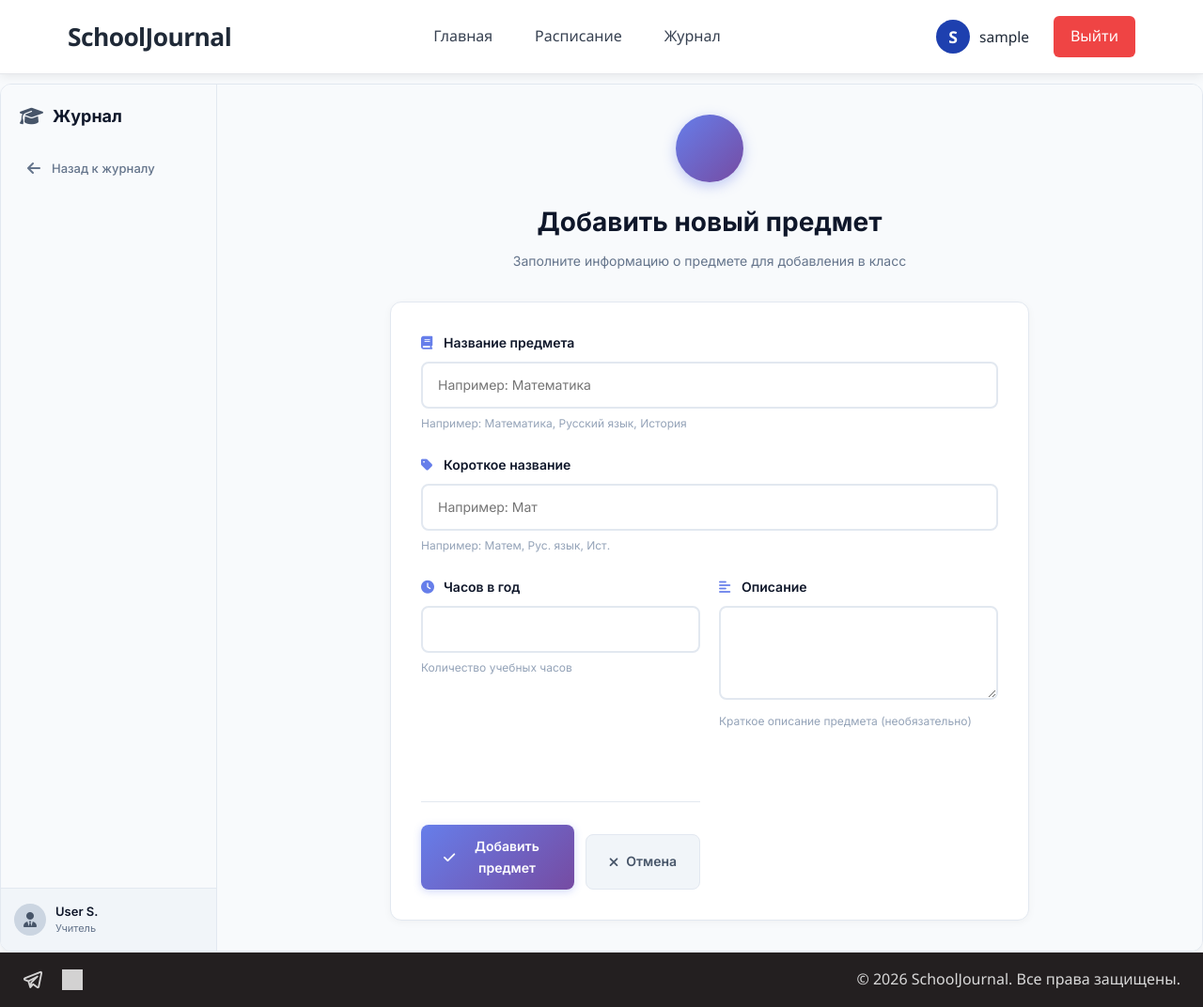
After one commit to AYAdesuka/SchoolJournal, a Django app: page /add-subject/ in a window 1280 px wide. The commit adds this page. Shown: the whole page at 94% size. Run offline with Django 5.2, Linux system fonts and the light colour scheme; a user stored in the database is signed in; tables that the repository leaves empty hold one stand-in row (values such as "Sample post"); grey boxes are pictures that could not be loaded.

Commit message:
last upd

```diff
--- a/main/forms.py
+++ b/main/forms.py
@@ -2,7 +2,9 @@ from django import forms
 from django.contrib.auth.forms import UserCreationForm, AuthenticationForm
 from django.core.exceptions import ValidationError
 import re
-from .models import CustomUser
+from accounts.models import CustomUser
+from journal.models import Subject
+
 
 class RegistrationForm(UserCreationForm):
     full_name = forms.CharField(label = 'ФИО', max_length = 150)
@@ -50,3 +52,16 @@ class RegistrationForm(UserCreationForm):
 class LoginForm(AuthenticationForm):
     username = forms.CharField(label='Логин', max_length=150)
     password = forms.CharField(label='Пароль', widget=forms.PasswordInput)
+
+
+class SubjectForm(forms.ModelForm):
+    class Meta:
+        model = Subject
+        fields = ['subject_name', 'short_name', 'description', 'hours_per_year', 'is_required']
+        widgets = {
+            'subject_name': forms.TextInput(attrs={'class': 'form-control', 'placeholder': 'Например: Математика'}),
+            'short_name': forms.TextInput(attrs={'class': 'form-control', 'placeholder': 'Например: Мат'}),
+            'description': forms.Textarea(attrs={'class': 'form-control', 'rows': 3}),
+            'hours_per_year': forms.NumberInput(attrs={'class': 'form-control'}),
+            'is_required': forms.CheckboxInput(attrs={'class': 'form-check-input'}),
+        }
--- a/main/urls.py
+++ b/main/urls.py
@@ -12,4 +12,6 @@ urlpatterns = [
     path('schedule/<int:class_id>/', views.class_schedule, name='class_schedule'),
     path('class/<int:class_id>/settings/', views.class_settings, name='class_settings'),
     path('class/<int:class_id>/student/<int:student_id>/delete/', views.delete_student, name='delete_student'),
+    path('add-subject/', views.add_subject, name='add_subject'),
+    path('class/<int:class_id>/add-subject/', views.add_subject_to_class, name='add_subject_to_class')
 ]
--- a/main/views.py
+++ b/main/views.py
@@ -4,6 +4,8 @@ from django.shortcuts import render, get_object_or_404, redirect
 from django.http import HttpResponseForbidden
 from django.db.models import Q
 from datetime import date
+from .forms import SubjectForm
+
 
 from accounts.models import CustomUser
 from journal.models import SchoolClass, Enrollment, GradeBook, Grade, Subject, Schedule
@@ -12,7 +14,7 @@ def home(request):
     school_class = SchoolClass.objects.first()
     context = {
         'school_class': school_class,
-        'students_count': CustomUser.objects.filter(role='студент').count(),
+        'students_count': CustomUser.objects.count(),
         'classes_count': SchoolClass.objects.count(),
         'teachers_count': CustomUser.objects.filter(role='учитель').count(),
     }
@@ -84,6 +86,7 @@ def class_gradebook(request, class_id=None):
         avg_grade = 0.0
 
     context = {
+
         'my_classes': my_classes,
         'school_class': school_class,
         'enrollments': enrollments,
@@ -225,3 +228,48 @@ def delete_student(request, class_id, student_id):
     if request.method == 'POST':
         Enrollment.objects.filter(school_class=school_class, student_id=student_id).delete()
     return redirect('main:class_settings', class_id=class_id)
+
+
+@login_required
+def add_subject(request):
+    if request.user.role not in ['teacher', 'учитель', 'admin']:
+        messages.error(request, 'У вас нет прав для добавления предметов')
+        return redirect('main:gradebook')
+
+    if request.method == 'POST':
+        form = SubjectForm(request.POST)
+        if form.is_valid():
+            form.save()
+            messages.success(request, 'Предмет успешно добавлен')
+            return redirect('main:gradebook')
+    else:
+        form = SubjectForm()
+
+    return render(request, 'add_subject.html', {'form': form})
+
+
+@login_required
+def add_subject_to_class(request, class_id):
+    if request.user.role not in ['teacher', 'учитель', 'admin']:
+        messages.error(request, 'У вас нет прав для добавления предметов')
+        return redirect('main:gradebook')
+
+    school_class = get_object_or_404(SchoolClass, id=class_id)
+
+    if request.method == 'POST':
+        form = SubjectForm(request.POST)
+        if form.is_valid():
+            subject = form.save()
+            # Создаем журнал успеваемости для этого класса и предмета
+            GradeBook.objects.create(
+                school_class=school_class,
+                subject=subject,
+                teacher=request.user,
+                lesson_number=1
+            )
+            messages.success(request, f'Предмет "{subject.subject_name}" добавлен в класс {school_class.class_name}')
+            return redirect('main:class_gradebook', class_id=class_id)
+    else:
+        form = SubjectForm()
+
+    return render(request, 'add_subject.html', {'form': form, 'school_class': school_class})
--- /dev/null
+++ b/templates/add_subject.html
@@ -0,0 +1,412 @@
+{% extends 'base.html' %}
+
+{% block content %}
+<link rel="stylesheet" href="https://cdnjs.cloudflare.com/ajax/libs/font-awesome/6.4.0/css/all.min.css">
+
+<div class="journal-layout">
+    <aside class="journal-sidebar">
+        <div class="sidebar-top">
+            <div class="logo">
+                <i class="fa-solid fa-graduation-cap"></i>
+                <span>Журнал</span>
+            </div>
+        </div>
+
+        <nav class="sidebar-menu">
+            <a href="{% url 'main:gradebook' %}" class="menu-item {% if 'gradebook' in request.path %}active{% endif %}">
+                <i class="fa-solid fa-arrow-left"></i>
+                <span>Назад к журналу</span>
+            </a>
+        </nav>
+
+        <div class="sidebar-profile">
+            <div class="profile-avatar">
+                <i class="fa-solid fa-user-tie"></i>
+            </div>
+            <div class="profile-info">
+                <span class="profile-name">{{ request.user.last_name }} {{ request.user.first_name|slice:":1" }}.</span>
+                <span class="profile-role">
+                    {% if request.user.role == 'teacher' or request.user.role == 'учитель' %}Учитель{% else %}Ученик{% endif %}
+                </span>
+            </div>
+        </div>
+    </aside>
+
+    <main class="journal-main-content">
+        <div class="add-subject-container">
+            <div class="add-subject-header">
+                <div class="header-icon">
+                    <i class="fa-solid fa-book-plus"></i>
+                </div>
+                <h1>Добавить новый предмет</h1>
+                <p class="header-subtitle">Заполните информацию о предмете для добавления в класс</p>
+            </div>
+
+            <form method="post" class="add-subject-form">
+                {% csrf_token %}
+
+                <div class="form-group">
+                    <label for="{{ form.subject_name.id_for_label }}" class="form-label">
+                        <i class="fa-solid fa-book"></i>
+                        <span>Название предмета</span>
+                    </label>
+                    {{ form.subject_name }}
+                    {% if form.subject_name.errors %}
+                        <div class="form-error">
+                            <i class="fa-solid fa-circle-exclamation"></i>
+                            {{ form.subject_name.errors.0 }}
+                        </div>
+                    {% endif %}
+                    <small class="form-hint">Например: Математика, Русский язык, История</small>
+                </div>
+
+                <div class="form-group">
+                    <label for="{{ form.short_name.id_for_label }}" class="form-label">
+                        <i class="fa-solid fa-tag"></i>
+                        <span>Короткое название</span>
+                    </label>
+                    {{ form.short_name }}
+                    {% if form.short_name.errors %}
+                        <div class="form-error">
+                            <i class="fa-solid fa-circle-exclamation"></i>
+                            {{ form.short_name.errors.0 }}
+                        </div>
+                    {% endif %}
+                    <small class="form-hint">Например: Матем, Рус. язык, Ист.</small>
+                </div>
+
+                <div class="form-row">
+                    <div class="form-group">
+                        <label for="{{ form.hours_per_year.id_for_label }}" class="form-label">
+                            <i class="fa-solid fa-clock"></i>
+                            <span>Часов в год</span>
+                        </label>
+                        {{ form.hours_per_year }}
+                        {% if form.hours_per_year.errors %}
+                            <div class="form-error">
+                                <i class="fa-solid fa-circle-exclamation"></i>
+                                {{ form.hours_per_year.errors.0 }}
+                            </div>
+                        {% endif %}
+                        <small class="form-hint">Количество учебных часов</small>
+                    </div>
+
+
+                <div class="form-group">
+                    <label for="{{ form.description.id_for_label }}" class="form-label">
+                        <i class="fa-solid fa-align-left"></i>
+                        <span>Описание</span>
+                    </label>
+                    {{ form.description }}
+                    <small class="form-hint">Краткое описание предмета (необязательно)</small>
+                </div>
+
+                <div class="form-actions">
+                    <button type="submit" class="btn btn-primary">
+                        <i class="fa-solid fa-check"></i>
+                        <span>Добавить предмет</span>
+                    </button>
+                    <a href="{% if school_class %}{% url 'main:class_gradebook' school_class.id %}{% else %}{% url 'main:gradebook' %}{% endif %}" class="btn btn-secondary">
+                        <i class="fa-solid fa-xmark"></i>
+                        <span>Отмена</span>
+                    </a>
+                </div>
+            </form>
+        </div>
+    </main>
+</div>
+
+<style>
+@import url('https://fonts.googleapis.com/css2?family=Inter:wght@400;500;600;700&display=swap');
+
+/* Макет */
+.journal-layout {
+    display: flex;
+    align-items: stretch;
+    font-family: 'Inter', -apple-system, sans-serif;
+    background: #ffffff;
+    border: 1px solid #e2e8f0;
+    border-radius: 12px;
+    min-height: 85vh;
+    overflow: hidden;
+    margin: 10px 0 0 0;
+    box-shadow: 0 4px 6px -1px rgba(0, 0, 0, 0.05);
+}
+
+.journal-sidebar {
+    width: 230px;
+    background: #f8fafc;
+    border-right: 1px solid #e2e8f0;
+    display: flex;
+    flex-direction: column;
+    justify-content: space-between;
+    flex-shrink: 0;
+}
+
+.sidebar-top { padding: 20px; }
+.logo { display: flex; align-items: center; gap: 10px; font-size: 18px; font-weight: 700; color: #0f172a; }
+.logo i { color: #475569; font-size: 20px; }
+
+.sidebar-menu { display: flex; flex-direction: column; gap: 2px; padding: 0 12px; flex-grow: 1; }
+.menu-item { display: flex; align-items: center; gap: 10px; padding: 10px 14px; color: #64748b; text-decoration: none; font-size: 13px; font-weight: 500; border-radius: 6px; transition: all 0.15s; }
+.menu-item i { font-size: 16px; width: 18px; text-align: center; }
+.menu-item:hover { background: #f1f5f9; color: #0f172a; }
+.menu-item.active { background: #475569; color: #ffffff; font-weight: 600; }
+
+.sidebar-profile { padding: 14px; border-top: 1px solid #e2e8f0; display: flex; align-items: center; gap: 10px; background: #f1f5f9; }
+.profile-avatar { width: 34px; height: 34px; background: #cbd5e1; color: #475569; border-radius: 50%; display: flex; align-items: center; justify-content: center; font-size: 16px; }
+.profile-info { display: flex; flex-direction: column; }
+.profile-name { font-size: 13px; font-weight: 600; color: #0f172a; }
+.profile-role { font-size: 11px; color: #64748b; }
+
+.journal-main-content {
+    flex-grow: 1;
+    padding: 32px;
+    overflow-y: auto;
+    background: #f8fafc;
+}
+
+/* Контейнер формы */
+.add-subject-container {
+    max-width: 680px;
+    margin: 0 auto;
+}
+
+.add-subject-header {
+    text-align: center;
+    margin-bottom: 32px;
+}
+
+.header-icon {
+    width: 72px;
+    height: 72px;
+    background: linear-gradient(135deg, #667eea 0%, #764ba2 100%);
+    border-radius: 50%;
+    display: flex;
+    align-items: center;
+    justify-content: center;
+    margin: 0 auto 20px;
+    box-shadow: 0 4px 14px rgba(102, 126, 234, 0.4);
+}
+
+.header-icon i {
+    font-size: 32px;
+    color: white;
+}
+
+.add-subject-header h1 {
+    font-size: 28px;
+    font-weight: 700;
+    color: #0f172a;
+    margin: 0 0 8px;
+}
+
+.header-subtitle {
+    font-size: 14px;
+    color: #64748b;
+    margin: 0;
+}
+
+/* Форма */
+.add-subject-form {
+    background: #ffffff;
+    border-radius: 12px;
+    padding: 32px;
+    box-shadow: 0 2px 8px rgba(0, 0, 0, 0.04);
+    border: 1px solid #e2e8f0;
+}
+
+.form-group {
+    margin-bottom: 24px;
+}
+
+.form-label {
+    display: flex;
+    align-items: center;
+    gap: 8px;
+    font-weight: 600;
+    font-size: 14px;
+    color: #0f172a;
+    margin-bottom: 8px;
+}
+
+.form-label i {
+    color: #667eea;
+    font-size: 14px;
+    width: 16px;
+}
+
+.form-group input[type="text"],
+.form-group input[type="number"],
+.form-group textarea {
+    width: 100%;
+    padding: 12px 16px;
+    border: 2px solid #e2e8f0;
+    border-radius: 8px;
+    font-size: 14px;
+    font-family: 'Inter', sans-serif;
+    transition: all 0.2s;
+    background: #ffffff;
+}
+
+.form-group input[type="text"]:focus,
+.form-group input[type="number"]:focus,
+.form-group textarea:focus {
+    outline: none;
+    border-color: #667eea;
+    box-shadow: 0 0 0 3px rgba(102, 126, 234, 0.1);
+}
+
+.form-group textarea {
+    resize: vertical;
+    min-height: 100px;
+}
+
+.form-hint {
+    display: block;
+    font-size: 12px;
+    color: #94a3b8;
+    margin-top: 6px;
+}
+
+.form-error {
+    display: flex;
+    align-items: center;
+    gap: 6px;
+    color: #dc2626;
+    font-size: 12px;
+    margin-top: 6px;
+    background: #fef2f2;
+    padding: 8px 12px;
+    border-radius: 6px;
+    border-left: 3px solid #dc2626;
+}
+
+.form-error i {
+    font-size: 12px;
+}
+
+/* Строка с двумя полями */
+.form-row {
+    display: grid;
+    grid-template-columns: 1fr 1fr;
+    gap: 20px;
+}
+
+/* Чекбокс */
+.checkbox-group {
+    display: flex;
+    flex-direction: column;
+    gap: 4px;
+}
+
+.checkbox-label {
+    display: flex;
+    align-items: center;
+    gap: 10px;
+    cursor: pointer;
+    font-size: 14px;
+}
+
+.checkbox-label input[type="checkbox"] {
+    width: 18px;
+    height: 18px;
+    cursor: pointer;
+    accent-color: #667eea;
+}
+
+.checkbox-custom {
+    width: 18px;
+    height: 18px;
+    border: 2px solid #e2e8f0;
+    border-radius: 4px;
+    display: inline-block;
+    position: relative;
+}
+
+.checkbox-text {
+    font-weight: 500;
+    color: #0f172a;
+}
+
+/* Кнопки */
+.form-actions {
+    display: flex;
+    gap: 12px;
+    margin-top: 32px;
+    padding-top: 24px;
+    border-top: 1px solid #e2e8f0;
+}
+
+.btn {
+    display: inline-flex;
+    align-items: center;
+    gap: 8px;
+    padding: 12px 24px;
+    border-radius: 8px;
+    font-size: 14px;
+    font-weight: 600;
+    font-family: 'Inter', sans-serif;
+    cursor: pointer;
+    transition: all 0.2s;
+    text-decoration: none;
+    border: none;
+}
+
+.btn i {
+    font-size: 14px;
+}
+
+.btn-primary {
+    background: linear-gradient(135deg, #667eea 0%, #764ba2 100%);
+    color: white;
+    box-shadow: 0 2px 8px rgba(102, 126, 234, 0.3);
+}
+
+.btn-primary:hover {
+    transform: translateY(-2px);
+    box-shadow: 0 4px 12px rgba(102, 126, 234, 0.4);
+}
+
+.btn-secondary {
+    background: #f1f5f9;
+    color: #475569;
+    border: 1px solid #e2e8f0;
+}
+
+.btn-secondary:hover {
+    background: #e2e8f0;
+    color: #0f172a;
+}
+
+/* Адаптивность */
+@media (max-width: 768px) {
+    .journal-layout {
+        flex-direction: column;
+    }
+
+    .journal-sidebar {
+        width: 100%;
+        border-right: none;
+        border-bottom: 1px solid #e2e8f0;
+    }
+
+    .form-row {
+        grid-template-columns: 1fr;
+    }
+
+    .add-subject-form {
+        padding: 20px;
+    }
+
+    .form-actions {
+        flex-direction: column;
+    }
+
+    .btn {
+        width: 100%;
+        justify-content: center;
+    }
+}
+</style>
+{% endblock %}
--- a/templates/class_gradebook.html
+++ b/templates/class_gradebook.html
@@ -114,7 +114,6 @@
 
                             {% for lesson in lessons %}
                                 <td class="grade-cell">
-                                    {# Формируем строковый ключ для поиска в grade_map (напр. "5_12") #}
                                     {% with student_id=enrollment.student.id|stringformat:"s" lesson_id=lesson.id|stringformat:"s" %}
                                         {% with key=student_id|add:"_"|add:lesson_id %}
                                             {% with current_cell_grade=grade_map|get_item:key %}
@@ -217,7 +216,6 @@
     color: #b45309;
 }
 
-/* Скроллбар для всей страницы, если контента много */
 .journal-main-content::-webkit-scrollbar {
     width: 6px;
 }
@@ -226,7 +224,6 @@
     border-radius: 3px;
 }
 
-/* Общие стили макета */
 .header-info { display: flex; align-items: center; justify-content: space-between; margin-bottom: 20px; gap: 10px; }
 .class-selector label { font-size: 16px; color: #000; margin-right: 8px; }
 .class-selector select {
--- a/templates/schedule.html
+++ b/templates/schedule.html
@@ -1,4 +1,4 @@
-{% extends 'base.html' %}
+    {% extends 'base.html' %}
 
 {% block content %}
 <link rel="stylesheet" href="https://cdnjs.cloudflare.com/ajax/libs/font-awesome/6.4.0/css/all.min.css">
```
